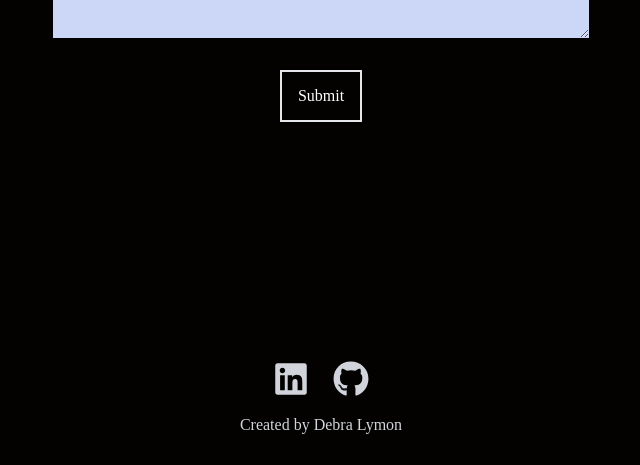
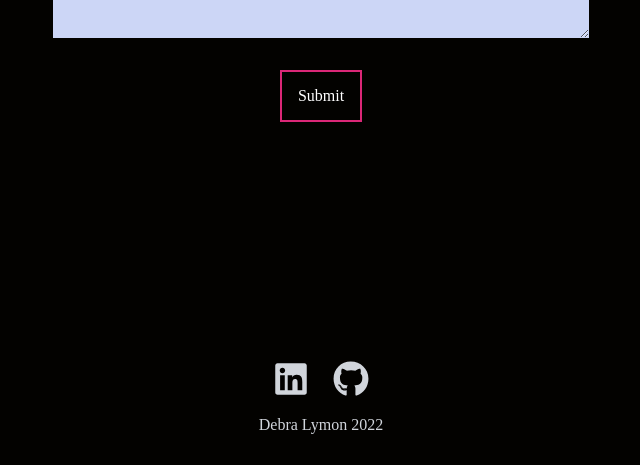
Before and after one commit to dbpl566/dbpl566.github.io, a React (Create React App) app: page / in a window 1280 px wide. Shown: the part 2882-3347 px from the top of the page, without its empty margins (319-959 px from the left). Built offline with nearby package versions, Linux system fonts and the light colour scheme.

Commit message:
submit button color change

```diff
--- a/src/components/Contact.jsx
+++ b/src/components/Contact.jsx
@@ -11,7 +11,7 @@ const Contact = () => {
           <input className='bg-[#ccd6f6] p-2' type="text" placeholder='Name' name='name' />
           <input className='my-4 p-2 bg-[#ccd6f6]' type="email" placeholder='Email' name='email' />
           <textarea className='bg-[#ccd6f6] p-2' name="message" rows="7" placeholder='Message'></textarea>
-          <button className='text-white border-2 hover:bg-pink-600 hover:border-pink-600 px-4 py-3 my-8 mx-auto flex items-center'>Submit</button>
+          <button className='text-white border-2 border-pink-600 hover:bg-pink-600 px-4 py-3 my-8 mx-auto flex items-center'>Submit</button>
       </form>
     </div>
   )
--- a/src/components/Socials.jsx
+++ b/src/components/Socials.jsx
@@ -6,12 +6,12 @@ const Socials = () => {
   return (
     <div name='Socials' className='w-full h-[150px] bg-[#030200] flex flex-col justify-center items-center'>
       <div className='mt-3 flex justify-center items-center space-x-6 text-gray-300 text-4xl pb-4'>
-        <a className='hover:bg-pink-600' href=""><FaLinkedin /></a>
-        <a className='hover:bg-pink-600' href="https://github.com/dbpl566"><FaGithub /></a>
+        <a className='hover:text-pink-600' href=""><FaLinkedin /></a>
+        <a className='hover:text-pink-600' href="https://github.com/dbpl566"><FaGithub /></a>
       </div>
       <div className='text-gray-300 flex justify-center items-center'>
         <p>
-          Created by Debra Lymon
+          Debra Lymon 2022
         </p>
       </div>
     </div>
```
